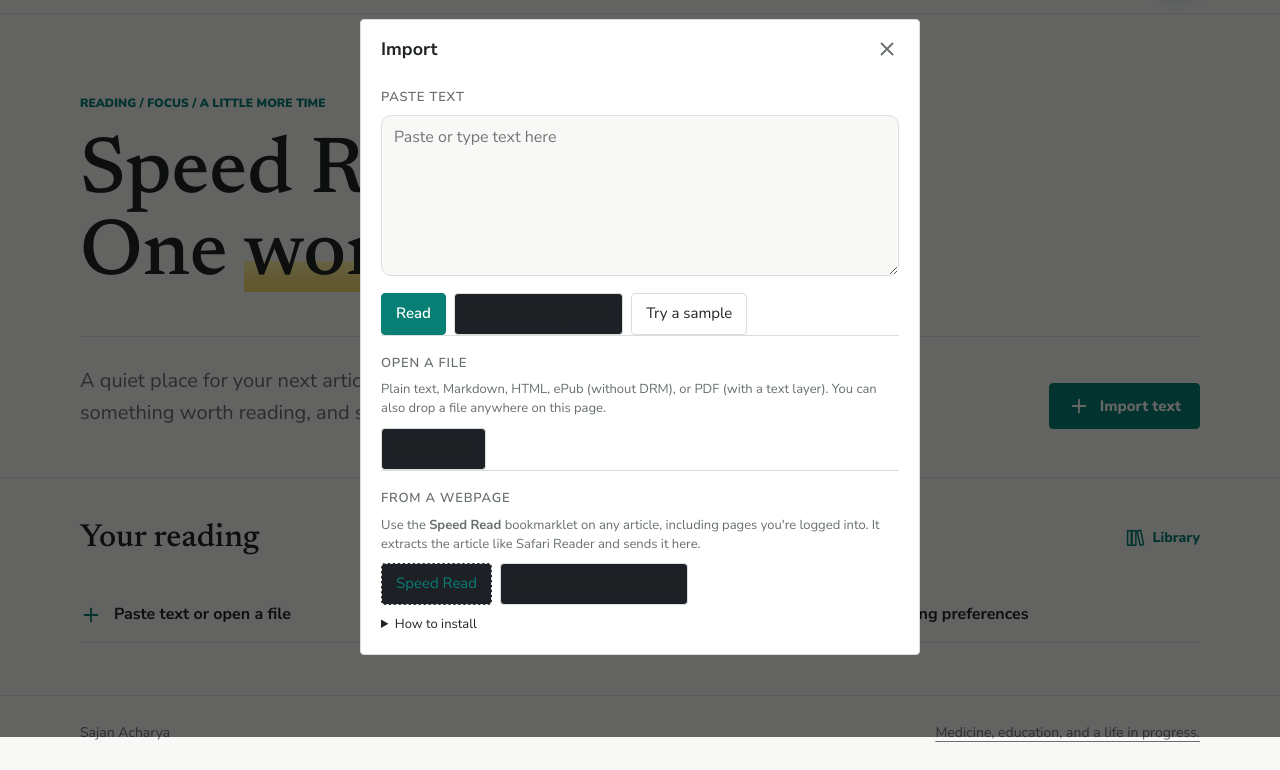
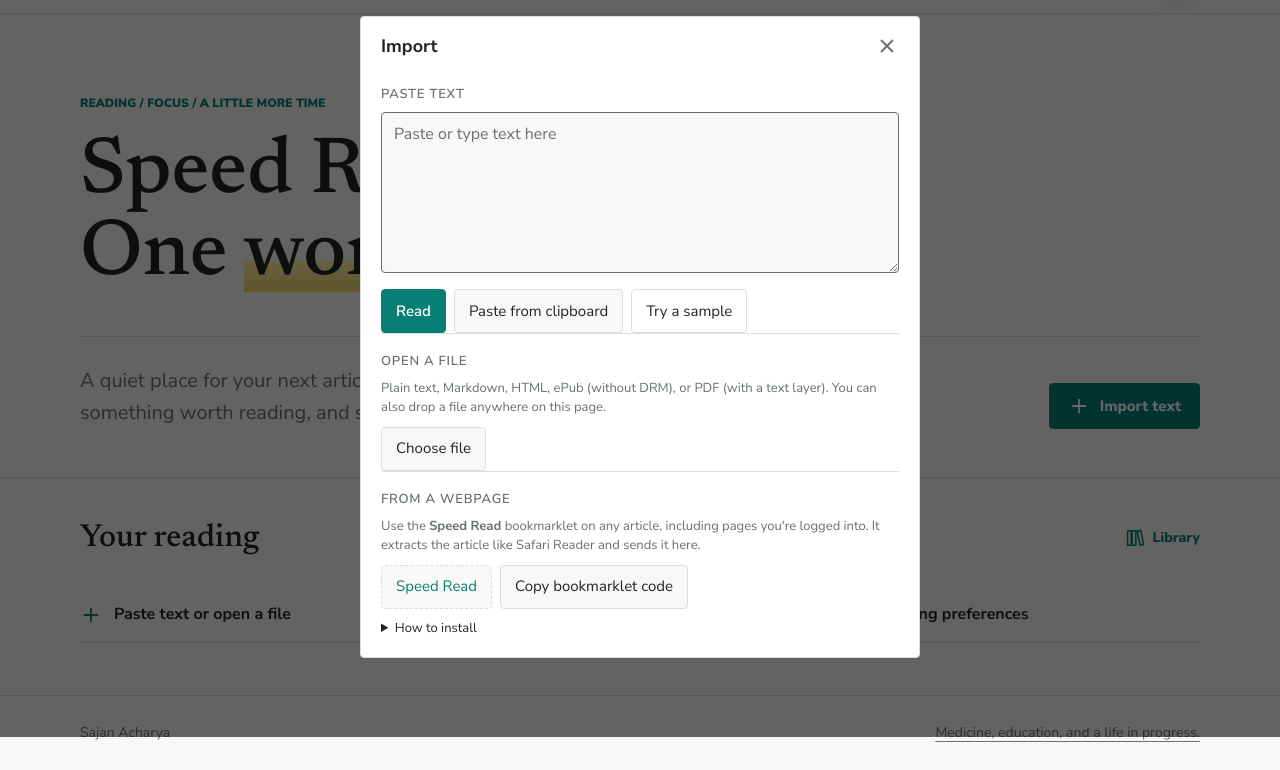
Before and after one commit to Sajanac/speed-reader, a website with bundled scripts: page index.html in a window 1280 px wide. Both pictures are taken after a click on the button "Paste text or open a file". Shown: the part 63-833 px from the top of the page. Built offline with nearby package versions, Linux system fonts and the light colour scheme.

Commit message:
Fix landing dialog control contrast in both themes

```diff
--- a/css/landing.css
+++ b/css/landing.css
@@ -49,9 +49,30 @@ body[data-home-theme='dark'] .reader-action { color: #151817; }
 .brand-footer { border-top: 1px solid var(--home-line); padding: 26px 0; color: var(--home-muted); font-size: 14px; }
 .brand-footer .brand-shell { display: flex; justify-content: space-between; flex-wrap: wrap; gap: 12px; }
 .brand-footer a { color: inherit; text-underline-offset: 4px; }
-body.on-home dialog { --surface: var(--home-surface); --text: var(--home-ink); --muted: var(--home-muted); --line: var(--home-line); --accent: var(--home-teal); --accent-ink: #fff; color-scheme: light; color: var(--home-ink); font-family: 'Blog Sans', sans-serif; border-radius: 4px; }
-body.on-home dialog textarea { background: var(--home-paper); }
-body.on-home dialog .btn { border-radius: 4px; }
+/* Map the complete control palette so dark reader tokens cannot leak into light dialogs. */
+body.on-home dialog {
+  --bg: var(--home-paper);
+  --surface: var(--home-surface);
+  --surface-2: var(--home-paper);
+  --text: var(--home-ink);
+  --muted: var(--home-muted);
+  --line: var(--home-line);
+  --accent: var(--home-teal);
+  --accent-ink: #fff;
+  color-scheme: light;
+  color: var(--text);
+  font-family: 'Blog Sans', sans-serif;
+  border-radius: 4px;
+}
+body.on-home dialog textarea,
+body.on-home dialog select { background: var(--bg); color: var(--text); border-color: var(--muted); border-radius: 4px; }
+body.on-home dialog select option { background: var(--bg); color: var(--text); }
+body.on-home dialog textarea::placeholder { color: var(--muted); opacity: 1; }
+body.on-home dialog .btn { min-height: 44px; border-radius: 4px; }
+body.on-home dialog .seg { border-color: var(--muted); border-radius: 4px; }
+body.on-home dialog .seg span { display: flex; align-items: center; min-height: 44px; border-radius: 2px; color: var(--text); }
+body.on-home dialog .seg input:checked + span { background: var(--accent); color: var(--accent-ink); }
+body.on-home dialog :focus-visible { outline: 2px solid var(--accent); outline-offset: 3px; }
 body[data-home-theme='dark'].on-home dialog { color-scheme: dark; --accent-ink: #151817; }
 .reader-home :focus-visible { outline: 2px solid var(--home-teal); outline-offset: 4px; }
 @media (max-width: 800px) {
```
Also changed, not shown: tests/landing.test.mjs (+14 -0 lines).
